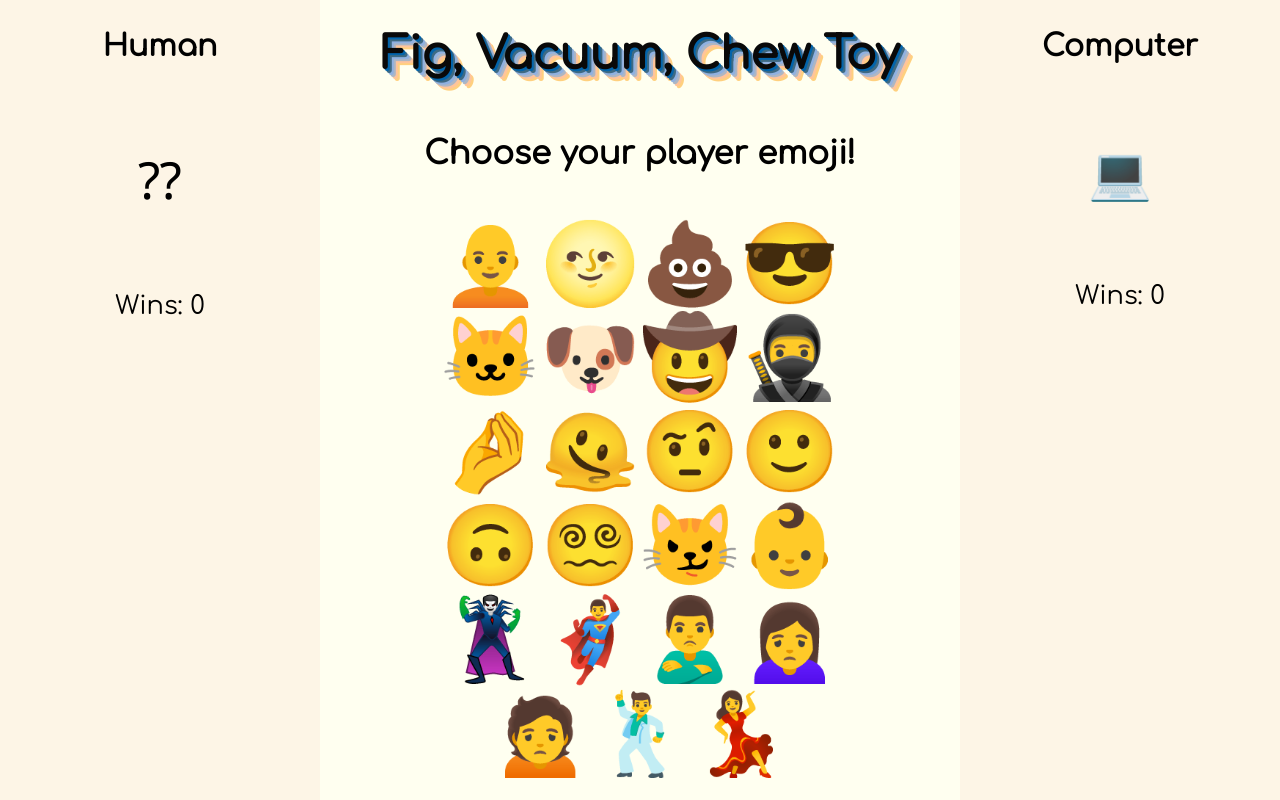
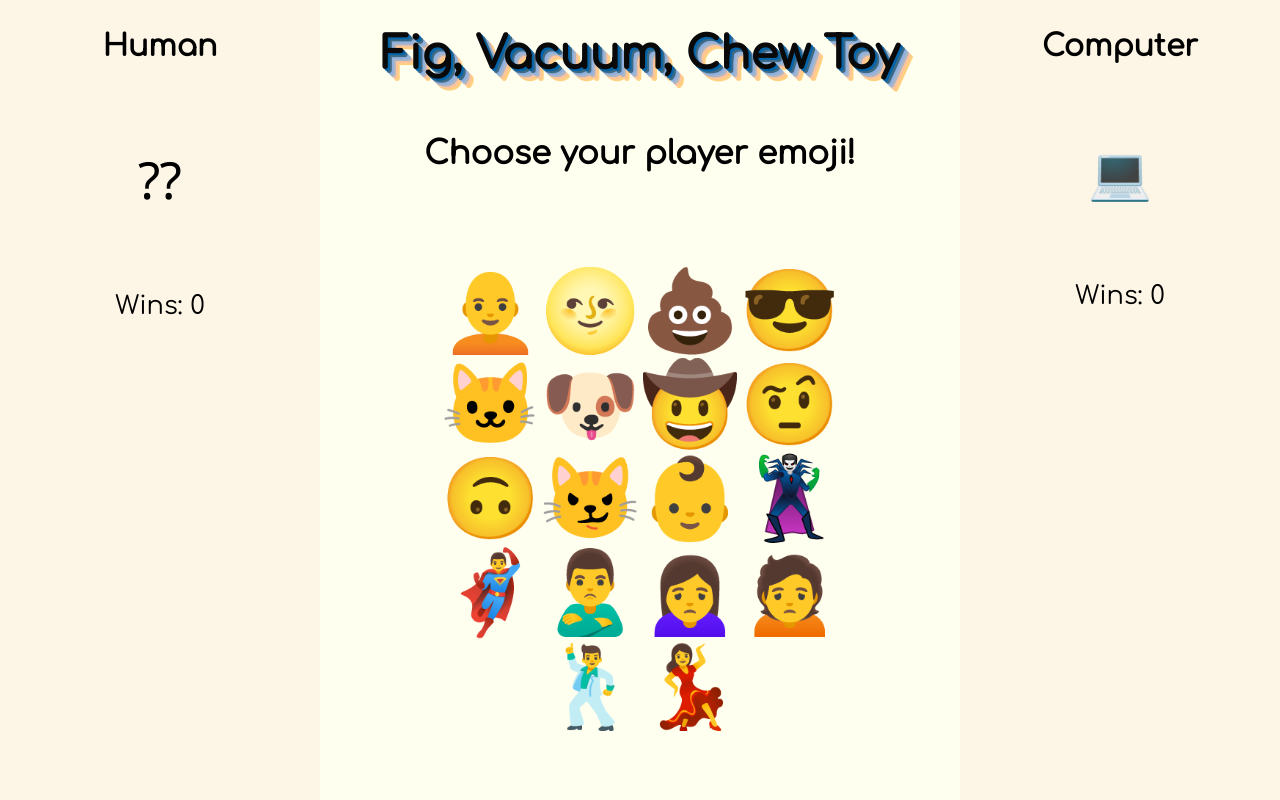
Before and after one commit to jfogiato/rock-paper-scissors, a plain HTML site: page index.html in a window 1280 px wide. Drawn offline with Linux system fonts and the light colour scheme.

Commit message:
Update index.html

```diff
--- a/index.html
+++ b/index.html
@@ -30,13 +30,8 @@
        <p class="token">🐱</p>
        <p class="token">🐶</p>
        <p class="token">🤠</p>
-       <p class="token">🥷</p>
-       <p class="token">🤌</p>
-       <p class="token">🫠</p>
        <p class="token">🤨</p>
-       <p class="token">🙂</p>
        <p class="token">🙃</p>
-       <p class="token">😵‍💫</p>
        <p class="token">😼</p>
        <p class="token">👶</p>
        <p class="token">🦹‍♂️</p>
```
